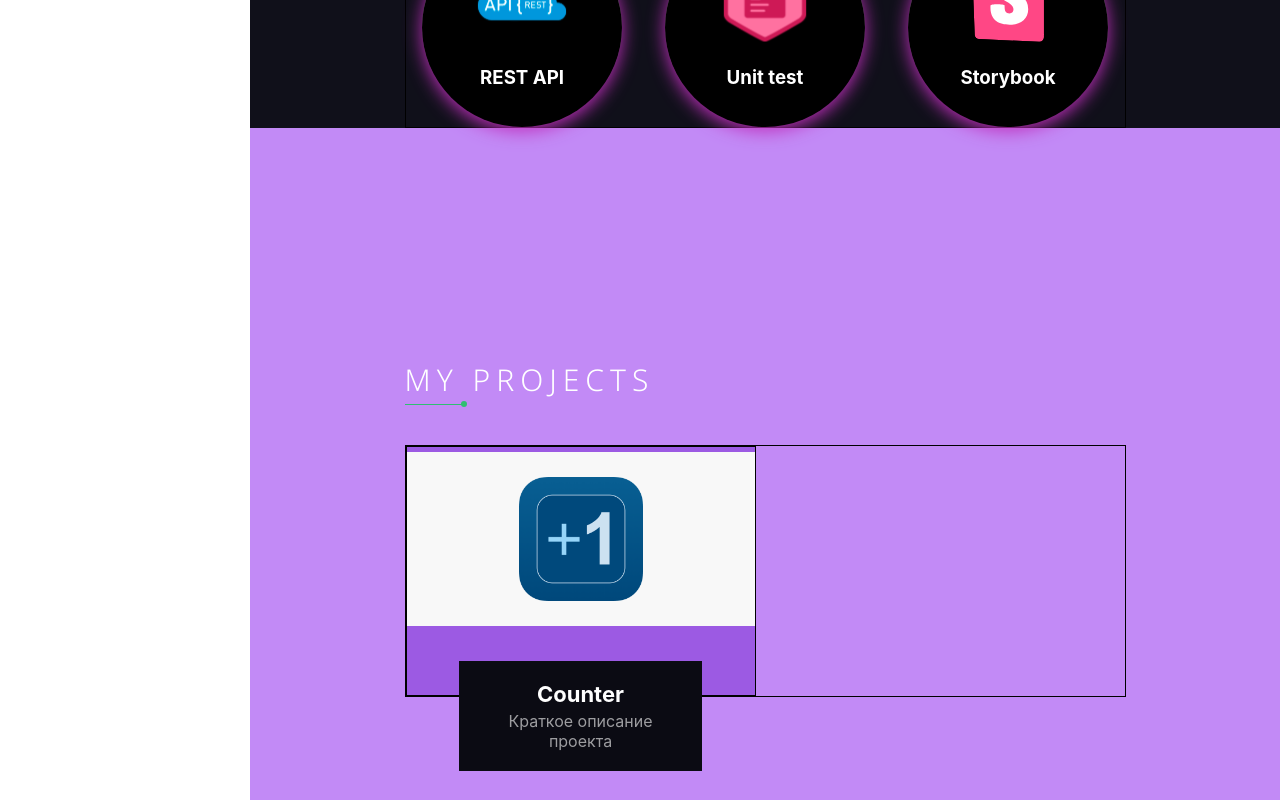
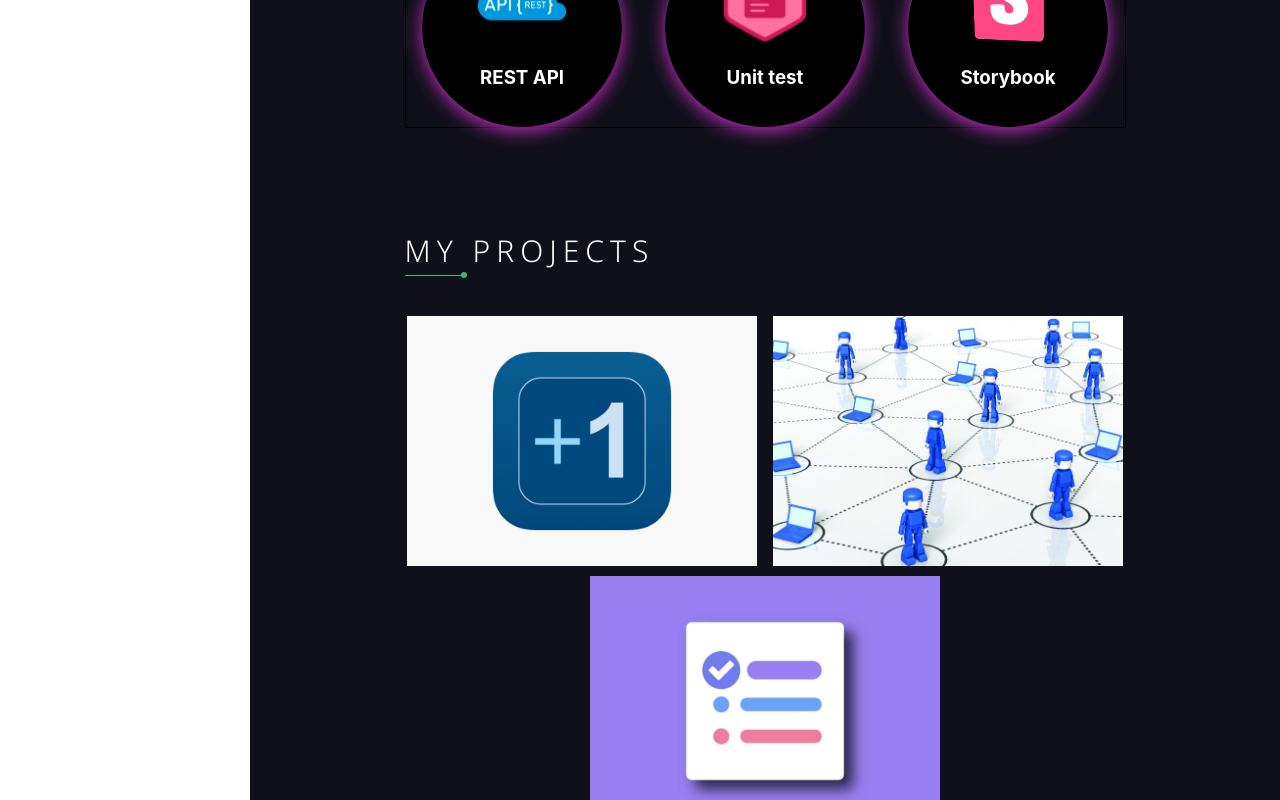
Before and after one commit to BozhenaVlasova/portfolio, a React (Create React App) app: page / in a window 1280 px wide. Shown: the part 1380-2180 px from the top of the page. Built offline with nearby package versions, Linux system fonts and the light colour scheme.

Commit message:
updated Projects styles

```diff
--- /dev/null
+++ b/src/projects/MyProjects.ts
@@ -0,0 +1,22 @@
+import {v1} from "uuid";
+import counter from "../images/projects/counter.png";
+import network from "../images/projects/network.png";
+import todolist from "../images/projects/todolist.png";
+
+export const projects = [
+    {id: v1(),
+        name: 'Counter',
+        description: 'Краткое описание проекта',
+        gitUrl: 'https://github.com/BozhenaVlasova/counter2',
+        image: counter},
+    {id: v1(),
+        name: 'Social Network',
+        description: 'Краткое описание проекта',
+        gitUrl: 'https://github.com/BozhenaVlasova/samurai-way-main',
+        image: network},
+    {id: v1(),
+        name: 'Todolist',
+        description: 'Краткое описание проекта',
+        gitUrl: '#',
+        image: todolist},
+]
--- a/src/projects/Projects.module.css
+++ b/src/projects/Projects.module.css
@@ -1,6 +1,6 @@
 .projectsBlock {
     min-height: 100vh;
-    background-color: #c28af6;
+    background-color: #10101a;
     display: flex;
     align-items: center;
 }
@@ -11,10 +11,10 @@
 }
 
 .projects {
-    border: 1px solid;
+    /*border: 1px solid;*/
     width: 100%;
     display: flex;
-    justify-content: space-between;
+    justify-content: space-around;
     flex-wrap: wrap;
     gap: 10px;
 }
--- a/src/projects/Projects.tsx
+++ b/src/projects/Projects.tsx
@@ -3,7 +3,7 @@ import styles from './Projects.module.css'
 import styleContainer from '../common/styles/Container.module.css'
 import Project from "./project/Project";
 import Title from "../common/components/title/Title";
-import counter from "../images/projects/counter.png"
+import {projects} from "./MyProjects";
 
 const Projects = () => {
     return (
@@ -11,7 +11,7 @@ const Projects = () => {
             <div className={`${styleContainer.container} ${styles.projectsContainer}`}>
                 <Title name={'My Projects'} />
                 <div className={styles.projects}>
-                    <Project name={'Counter'} description={'Краткое описание проекта'} image={counter} gitUrl={'https://github.com/BozhenaVlasova/counter2'}/>
+                    {projects.map(pr => <Project key={pr.id} name={pr.name} description={pr.description} image={pr.image} gitUrl={pr.gitUrl}/>)}
                 </div>
             </div>
         </div>
--- a/src/projects/project/Project.module.css
+++ b/src/projects/project/Project.module.css
@@ -1,56 +1,42 @@
 .work {
-    border: 1px solid;
+    /*border: 1px solid;*/
     width: 350px;
     height: 250px;
     display: flex;
     flex-direction: column;
     align-items: center;
     gap: 10px;
-    background-color: #9c5ae3;
-}
-
-/*.image {*/
-/*    width: 100%;*/
-/*    height: 100%;*/
-/*    background-color: blanchedalmond;*/
-/*    display: flex;*/
-/*    justify-content: center;*/
-/*    align-items: center;*/
-/*}*/
-
-.work img {
-    width: 100%;
-    height: 100%;
-    position: relative;
+    z-index: 10;
+    background-size: cover;
+    background-position: center;
 }
 
 .button {
-    width: 120px;
-    height: 80px;
-    font-size: large;
-    display: flex;
-    justify-content: center;
-    align-items: center;
-    border-radius: 5px;
-    cursor: pointer;
-    border: 1px solid #e54d9b;
+    padding: 20px;
+    z-index: 1;
+    background: #0b0b13;
+    text-align: center;
+    opacity: 0;
+    transition: ease all 0.35s;
+    width: auto;
+    margin: 20px;
+    text-decoration: none;
+    color: #fff;
 }
-
-
-/*.title, .description {*/
-/*    margin: 0 10px;*/
-/*    background-color: #e77cb5;*/
-/*}*/
 
 .info {
     padding: 20px;
-    z-index: 10;
+    z-index: 1;
     background: #0b0b13;
     text-align: center;
-    opacity: 1;
+    opacity: 0;
     transition: ease all 0.35s;
     width: 70%;
     margin: 20px;
+}
+
+.info:hover, .button:hover {
+    opacity: 1;
 }
 
 .title {
--- a/src/projects/project/Project.tsx
+++ b/src/projects/project/Project.tsx
@@ -10,15 +10,12 @@ type WorkPropsType = {
 
 const Project = (props: WorkPropsType) => {
     return (
-        <div className={styles.work}>
-            <img src={props.image}/>
+        <div className={styles.work} style={{backgroundImage: "url("+props.image+")"}}>
             <div className={styles.info}>
                 <h5 className={styles.title}>{props.name}</h5>
                 <span className={styles.description}>{props.description}</span>
             </div>
-            {/*<div className={styles.image}>*/}
-                {/*<a className={styles.button} href={props.gitUrl}>Посмотреть</a>*/}
-            {/*</div>*/}
+            <a href={props.gitUrl} className={styles.button} target={'_blank'}>Open</a>
         </div>
     );
 };
```
Also changed, not shown: src/images/projects/network.png (added), src/images/projects/todolist.png (added).
